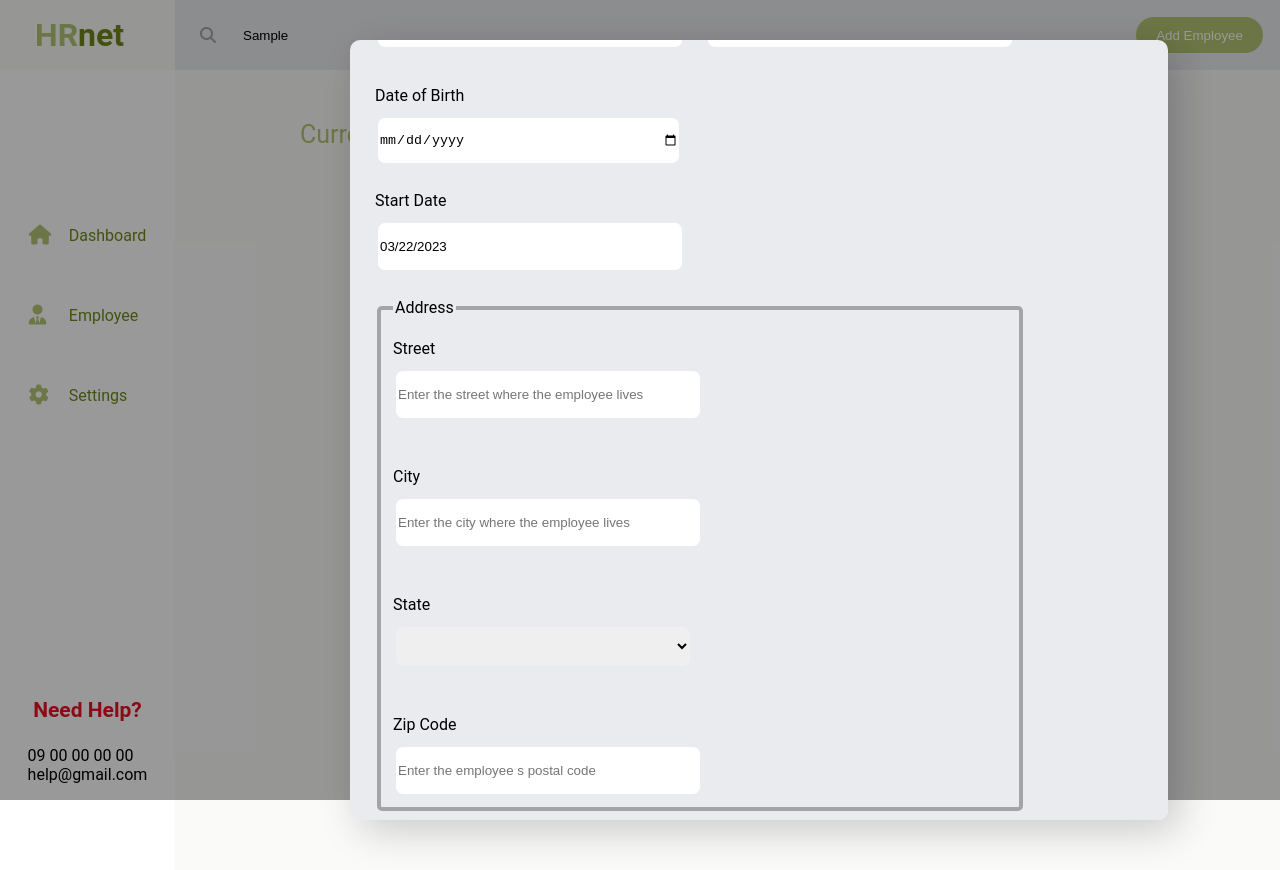
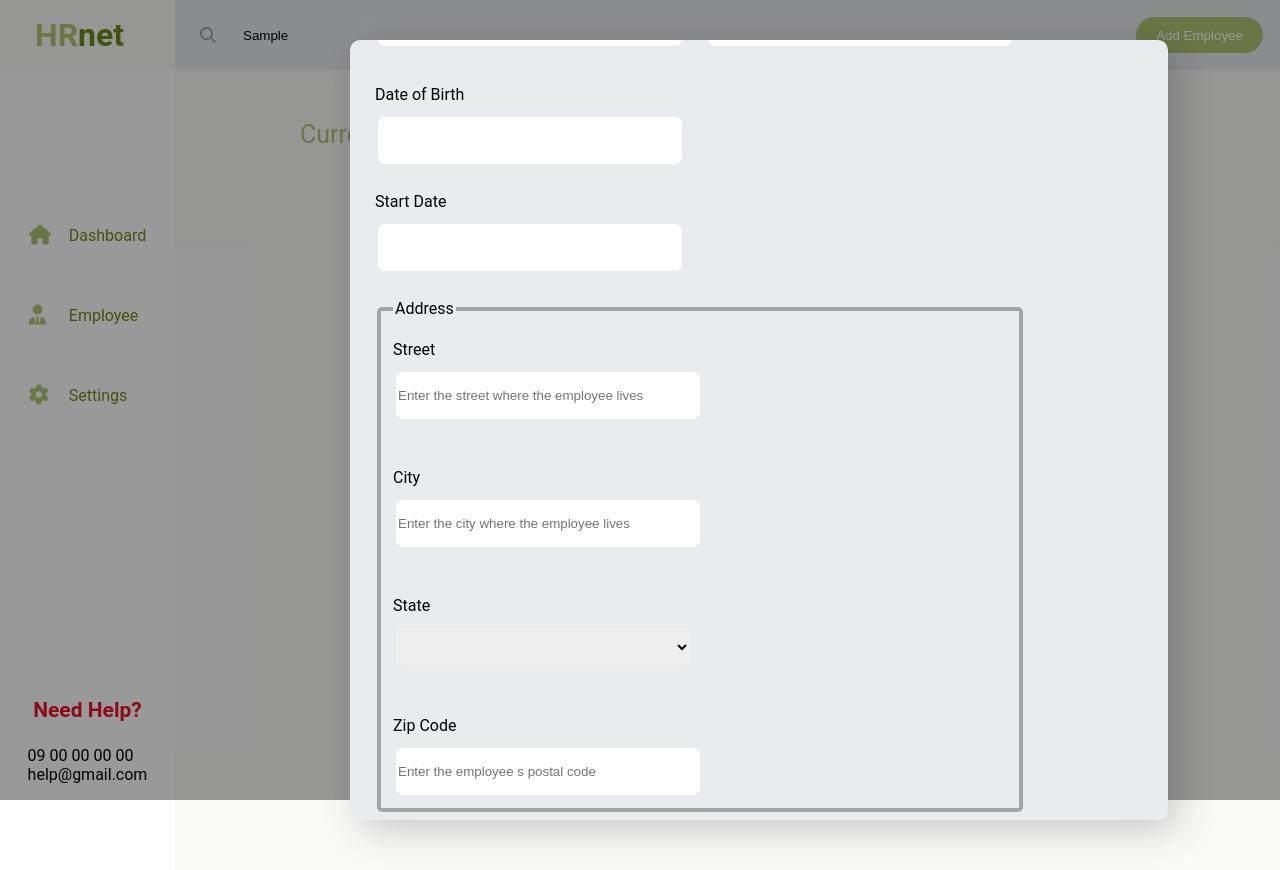
Before and after one commit to Sharkoux/Projet-14, a React (Create React App) app in the folder hrnet/: page / in a window 1280 px wide. Both pictures are taken after typing "Sample" into the empty fields and a click on the button "Add Employee". Built offline with nearby package versions, Linux system fonts and the light colour scheme.

Commit message:
feat: style datepicker

```diff
--- a/hrnet/src/component/datePicker.jsx
+++ /dev/null
@@ -1,46 +0,0 @@
-import React, { useState, useRef, forwardRef } from "react";
-import ReactDOM from 'react-dom';
-import styled from 'styled-components';
-import DatePicker from "react-datepicker";
-import "react-datepicker/dist/react-datepicker.css";
-
-
-
-const MyDatePickers = styled.div`
-    position: relative;
-    .custom-input{
-        height: 45px;
-        width: 300px;
-        border: 3px solid rgb(234, 235, 239);
-        border-radius: 10px;
-        outline: none;
-    }
-`
-
-function MyDatePicker() {
-
-    const [startDate, setStartDate] = useState(new Date())
-    const ExampleCustomInput = forwardRef(({ value, onClick }, ref) => {
-        return (
-            <input
-                className="custom-input"
-                type="text"
-                onClick={onClick}
-                value={value}
-                ref={ref}
-            />
-        );
-    }
-    );
-
-    return (
-        <MyDatePickers>
-            <DatePicker selected={startDate} onChange={(date) => setStartDate(date)} customInput={<ExampleCustomInput />} />
-        </MyDatePickers>
-
-    )
-
-}
-
-
-export default MyDatePicker
--- /dev/null
+++ b/hrnet/src/component/datePicker/customHeader.jsx
@@ -0,0 +1,82 @@
+import getMonth from "date-fns/getMonth";
+import "react-datepicker/dist/react-datepicker.css";
+import getYear from "date-fns/getYear";
+import range from "lodash/range";
+import DatePicker from "react-datepicker";
+
+
+
+const years = range(1940, getYear(new Date()) + 1, 1);
+const months = [
+    "January",
+    "February",
+    "March",
+    "April",
+    "May",
+    "June",
+    "July",
+    "August",
+    "September",
+    "October",
+    "November",
+    "December",
+];
+
+
+
+
+
+const CustomHeader = ((props) => {
+    const {
+        date,
+        changeYear,
+        changeMonth,
+        decreaseMonth,
+        increaseMonth,
+        prevMonthButtonDisabled,
+        nextMonthButtonDisabled,
+    } = props;
+
+    return (
+        <div
+            style={{
+                margin: 10,
+                display: "flex",
+                justifyContent: "center",
+            }}
+        >
+            <button onClick={(e) => { e.preventDefault(); decreaseMonth() }} disabled={prevMonthButtonDisabled} className="month">
+                {"<"}
+            </button>
+            <select
+                value={getYear(date)}
+                onChange={({ target: { value } }) => changeYear(value)}
+            >
+                {years.map((option) => (
+                    <option key={option} value={option}>
+                        {option}
+                    </option>
+                ))}
+            </select>
+
+            <select
+                value={months[getMonth(date)]}
+                onChange={({ target: { value } }) =>
+                    changeMonth(months.indexOf(value))
+                }
+            >
+                {months.map((option) => (
+                    <option key={option} value={option}>
+                        {option}
+                    </option>
+                ))}
+            </select>
+
+            <button onClick={(e) => { e.preventDefault(); increaseMonth() }} disabled={nextMonthButtonDisabled} className="month">
+                {">"}
+            </button>
+        </div>
+    );
+});
+
+export default CustomHeader
--- /dev/null
+++ b/hrnet/src/component/datePicker/customInput.jsx
@@ -0,0 +1,22 @@
+
+import React, { useState, useRef, forwardRef, useEffect } from "react";
+
+
+
+
+const CustomInput = forwardRef(({ value, onClick, onFocus, onChange }, ref) => {
+    return (
+        <input
+            className="custom-input"
+            type="text"
+            onClick={onClick}
+            onFocus={onFocus}
+            onChange={onChange}
+            value={value}
+            ref={ref}
+        />
+    );
+}
+);
+
+export default CustomInput
--- /dev/null
+++ b/hrnet/src/component/datePicker/datePicker.jsx
@@ -0,0 +1,87 @@
+import React, { useState, useRef, forwardRef, useEffect } from "react";
+import styled from 'styled-components';
+import DatePicker from "react-datepicker";
+import "react-datepicker/dist/react-datepicker.css";
+import CustomHeader from "./customHeader";
+import CustomInput from "./customInput";
+
+const MyDatePickers = styled.div`
+    position: relative;
+    .custom-input{
+        height: 45px;
+        width: 300px;
+        border: 3px solid rgb(234, 235, 239);
+        border-radius: 10px;
+        outline: none;
+
+    }
+    .month {
+        margin: 10px;
+        font-size: 15px;
+        padding-left: 5px;
+        padding-right: 5px;
+        cursor: pointer;
+        border-radius: 50%;
+        background: rgb(180, 196, 116);
+        color: white;
+        border: transparent;
+        border: 1px solid rgb(0, 0, 0, 0.3);
+    }
+    .react-datepicker__header {
+        background-color: rgb(180, 196, 116, 0.5);
+
+        select {
+            border-radius: 10px;
+            height: 35px;
+            margin: auto;
+            margin-left: 5px;
+            margin-right: 5px;
+            border: 1px solid rgb(0, 0, 0, 0.3);
+            background: rgba(180, 196, 116);
+            color: white;
+            &:focus,
+            &:hover {
+                outline: none;
+            }
+        }
+    }
+    .react-datepicker__day--selected,
+    .react-datepicker__day--keyboard-selected {
+        background-color: rgb(180, 196, 116);
+        color: white;
+    }
+    .react-datepicker__month {
+        background: rgba(180, 196, 116, 0.2);
+        margin: 0;
+        padding: 5px;
+    }
+
+`
+
+
+
+
+function MyDatePicker() {
+
+    const [startDate, setStartDate] = useState(null)
+    const inputRef = useRef(null);
+
+
+    return (
+        <MyDatePickers>
+            <DatePicker
+                customInput={<CustomInput inputRef={inputRef} />}
+                selected={startDate}
+                dateFormat="dd/MM/yyyy"
+                onChange={(date) => setStartDate(date)}
+                renderCustomHeader={CustomHeader}
+                className="date"
+            />
+        </MyDatePickers>
+
+    )
+
+}
+
+
+export default MyDatePicker
--- a/hrnet/src/component/form.jsx
+++ b/hrnet/src/component/form.jsx
@@ -1,5 +1,6 @@
 import styled from 'styled-components'
-import MyDatePicker from './datePicker'
+import MyDatePicker from './datePicker/datePicker'
+import { memo } from 'react'
 
 const Forms = styled.div`
     label {
@@ -53,11 +54,11 @@ const Forms = styled.div`
     }
 `
 
-function Form({setModal}) {
+function Form({ setModal }) {
 
     const handleModal = () => {
         setModal(prev => !prev)
-   }
+    }
 
     return (
         <Forms>
@@ -73,12 +74,12 @@ function Form({setModal}) {
                     </div>
                     <div className='identityElement'>
                         <label>Date of Birth</label>
-                        <input type="date" className='identityInput' />
+                        <MyDatePicker />
                     </div>
                 </div>
 
                 <label>Start Date</label>
-                <MyDatePicker/>
+                <MyDatePicker />
 
 
                 <fieldset className="address">
@@ -115,7 +116,7 @@ function Form({setModal}) {
             <button className='btnSave' >Save</button>
             <button className='btnSave'>Save & Add another</button>
             <button className='btnSave btnCancel' onClick={handleModal}>Cancel</button>
-            <div className="modal"></div>
+
         </Forms>
     )
 
--- a/hrnet/src/component/nav.jsx
+++ b/hrnet/src/component/nav.jsx
@@ -1,7 +1,7 @@
 
 import styled from 'styled-components'
 import { useState } from 'react'
-import CreateEmployee from './CreateEmployee'
+import CreateEmployee from './modalCreateEmployee'
 
 const NavContainer = styled.div`
    margin-left: 175px;
--- a/hrnet/src/route/route.jsx
+++ b/hrnet/src/route/route.jsx
@@ -1,7 +1,6 @@
 
 import Layout from '../component/layout'
 import { createBrowserRouter, RouterProvider } from 'react-router-dom'
-import CreateEmployee from '../component/CreateEmployee'
 import CurrentEmployee from '../page/CurrentEmployee'
 
 // Generate path for route function
```
Also changed, not shown: hrnet/src/component/modalCreateEmployee.jsx (renamed from hrnet/src/component/CreateEmployee.jsx).
